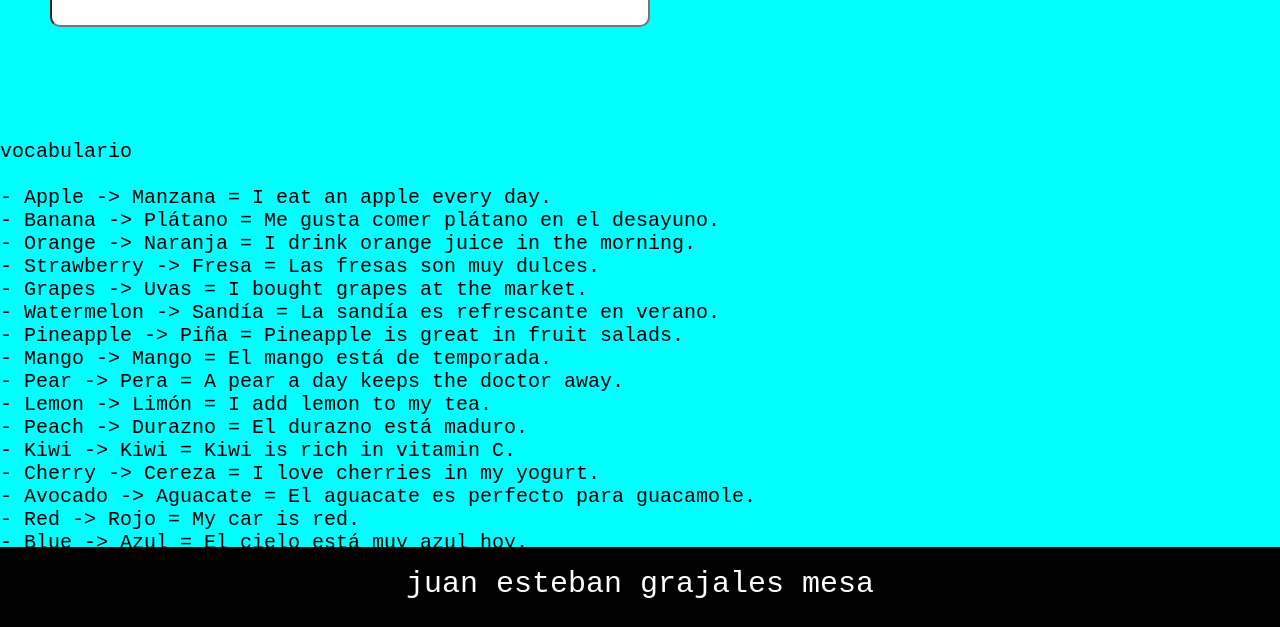
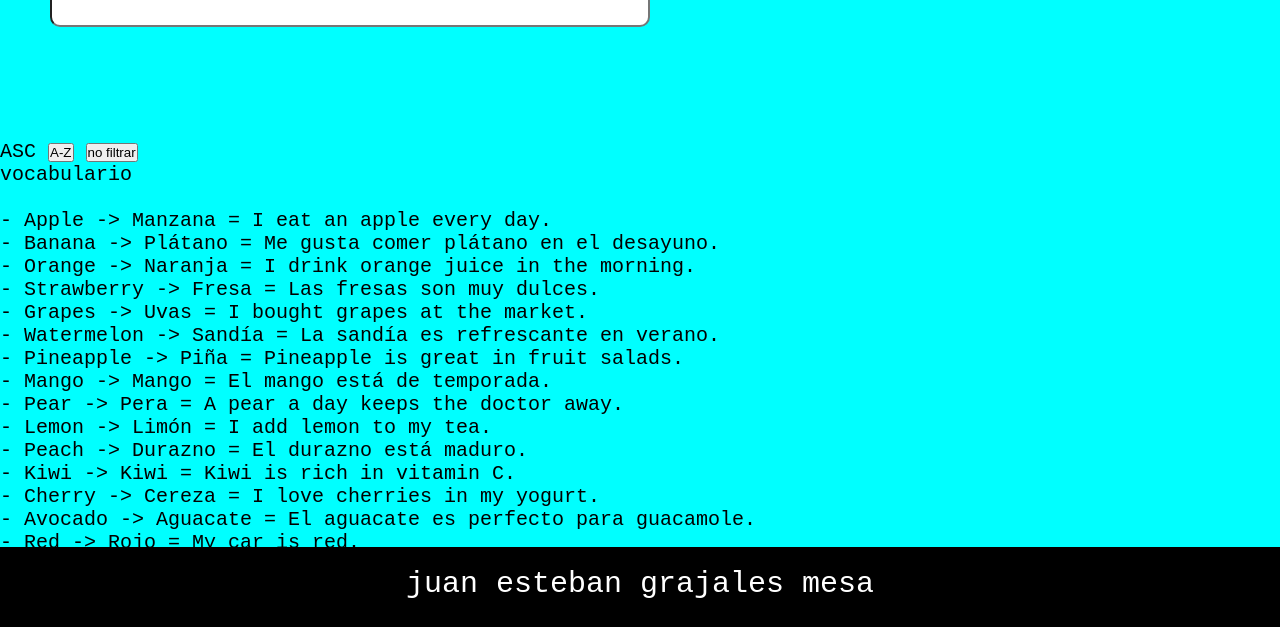
Before and after one commit to juban1234/trabajo-traductor, a plain HTML site: page index.html in a window 1280 px wide. Shown: the part 173-800 px from the top of the page. Drawn offline with Linux system fonts and the light colour scheme.

Commit message:
actulizacion

```diff
--- a/index.html
+++ b/index.html
@@ -31,11 +31,11 @@
 
         </div>
 
-        <div id="filtro">
-
-        </div>
 
         <div id="contenedor2">
+            <label for="A-Z">ASC </label>
+            <input type="button" value="A-Z" id="asendente1">
+            <input type="button" value="no filtrar" id="asendente1">
             <p>vocabulario</p> <br>
             <div id="campo2"></div>
         </div>
--- a/scripts/app.js
+++ b/scripts/app.js
@@ -4,12 +4,15 @@ const contenedorP = document.getElementById('contenedorP')
 const selectorL = document.getElementById('idiomaR')
 const resultado = document.getElementById('resultado')
 const campo2Container = document.getElementById('campo2')
+const asendente1 = document.getElementById('asendente1')
+
 
 // Función para crear las tarjetas
 const makeCard = (character, idioma) => {
     const campo2 = document.createElement('div')
-    campo2.classList.add
+    campo2.id = 'campo2'
 
+    // Crear contenido según el idioma seleccionado
     if (idioma === "es-en") {
         campo2.textContent = ` - ${character.spanish} -> ${character.english} = ${character.example}`
     } else if (idioma === "en-es") {
@@ -19,12 +22,23 @@ const makeCard = (character, idioma) => {
     campo2Container.appendChild(campo2)
 }
 
-// Función para renderizar las tarjetas según el idioma
-const renderCards = (idioma) => {
-    campo2Container.innerHTML = '';
-    const vocabularioIndex = vocabulario.forEach(palabra => makeCard(palabra, idioma))
+// Función para renderizar las tarjetas según el idioma y filtro
+const renderCardsASC = (idioma) => {
+    campo2Container.innerHTML = ''
+    const filtroASC = [...vocabulario].sort((a,b)=>{
+        if (idioma === "es-en") {
+            return a.spanish.localeCompare(b.spanish)
+        }else{
+            return a.english.localeCompare(b.english)
+        }
+    })
 
+    filtroASC.forEach(palabra => makeCard(palabra, idioma))
+}
 
+const renderCards = (idioma) =>{
+    campo2Container.innerHTML = ''
+    vocabulario.forEach(palabra => makeCard(palabra, idioma))
 }
 
 // Función para traducir la palabra ingresada
@@ -38,7 +52,10 @@ const traducir = () => {
     }
 
     // Buscar la palabra en el vocabulario
-    const foundWord = vocabulario.find(item => item.english.toLowerCase() === palabra.toLowerCase() || item.spanish.toLowerCase() === palabra.toLowerCase())
+    const foundWord = vocabulario.find(item =>
+        item.english.toLowerCase() === palabra.toLowerCase() ||
+        item.spanish.toLowerCase() === palabra.toLowerCase()
+    )
 
     if (!foundWord) {
         resultado.textContent = "Palabra no encontrada en el vocabulario."
@@ -49,14 +66,28 @@ const traducir = () => {
 
     // Realizar la traducción según el idioma seleccionado
     if (idiomaSeleccionado === "en-es") {
-        translatedword = foundWord.spanish  // Traducir de inglés a español
+        translatedword = foundWord.spanish
         resultado.textContent = `Traducción de "${palabra}" = ${translatedword}`
     } else if (idiomaSeleccionado === "es-en") {
-        translatedword = foundWord.english  // Traducir de español a inglés
+        translatedword = foundWord.english
         resultado.textContent = `Traducción de "${palabra}" = ${translatedword}`
     }
 }
 
+const orderAsend = () =>{
+    const selectorASC = asendente1.value
+    switch (selectorASC) {
+        case "A-Z":
+            renderCardsASC(selectorL.value);
+            break;
+        case "no filtrar":
+            renderCards(selectorL.value)
+            break;
+
+        default:
+            break;
+    }
+}
 
 // Escuchar el evento de cambio del selector de idioma
 selectorL.addEventListener('change', () => {
@@ -67,5 +98,6 @@ selectorL.addEventListener('change', () => {
 // Ejecutar el código cuando el DOM esté completamente cargado
 window.addEventListener('DOMContentLoaded', () => {
     renderCards(selectorL.value)
+    asendente1.addEventListener('click', orderAsend)
     document.getElementById('bnt-traducir').addEventListener('click', traducir)
 })
--- a/scripts/vocabulario.js
+++ b/scripts/vocabulario.js
@@ -33,20 +33,20 @@ export const vocabulario = [
 
   // Descripciones físicas
   { categoria: "descripcion", english: "Tall", spanish: "Alto/a", example: "He is tall and athletic." },
-  { categoria: "descripcion", english: "Short", spanish: "Bajo/a", example: "She is short but very strong." },
-  { categoria: "descripcion", english: "Thin", spanish: "Delgado/a", example: "He is very thin." },
-  { categoria: "descripcion", english: "Fat", spanish: "Gordo/a", example: "The cat is a little fat." },
-  { categoria: "descripcion", english: "Slim", spanish: "Esbelto/a", example: "She has a slim figure." },
+  { categoria: "descripcion", english: "Short", spanish: "Bajo", example: "She is short but very strong." },
+  { categoria: "descripcion", english: "Thin", spanish: "Delgado", example: "He is very thin." },
+  { categoria: "descripcion", english: "Fat", spanish: "Gordo", example: "The cat is a little fat." },
+  { categoria: "descripcion", english: "Slim", spanish: "Esbelto", example: "She has a slim figure." },
   { categoria: "descripcion", english: "Strong", spanish: "Fuerte", example: "He is strong and can lift heavy weights." },
   { categoria: "descripcion", english: "Weak", spanish: "Débil", example: "I feel weak after the flu." },
-  { categoria: "descripcion", english: "Handsome", spanish: "Guapo/a", example: "The actor is very handsome." },
-  { categoria: "descripcion", english: "Beautiful", spanish: "Hermoso/a", example: "The sunset was beautiful." },
-  { categoria: "descripcion", english: "Attractive", spanish: "Atractivo/a", example: "She's very attractive and charming." },
-  { categoria: "descripcion", english: "Blonde", spanish: "Rubio/a", example: "She has blonde hair." },
-  { categoria: "descripcion", english: "Brunette", spanish: "Moreno/a", example: "He is a tall brunette." },
-  { categoria: "descripcion", english: "Bald", spanish: "Calvo/a", example: "He is bald but looks good." },
-  { categoria: "descripcion", english: "Curly", spanish: "Rizado/a", example: "Her curly hair is beautiful." },
-  { categoria: "descripcion", english: "Straight", spanish: "Lacio/a", example: "He has straight hair." },
+  { categoria: "descripcion", english: "Handsome", spanish: "Guapo", example: "The actor is very handsome." },
+  { categoria: "descripcion", english: "Beautiful", spanish: "Hermoso", example: "The sunset was beautiful." },
+  { categoria: "descripcion", english: "Attractive", spanish: "Atractivo", example: "She's very attractive and charming." },
+  { categoria: "descripcion", english: "Blonde", spanish: "Rubio", example: "She has blonde hair." },
+  { categoria: "descripcion", english: "Brunette", spanish: "Moreno", example: "He is a tall brunette." },
+  { categoria: "descripcion", english: "Bald", spanish: "Calvo", example: "He is bald but looks good." },
+  { categoria: "descripcion", english: "Curly", spanish: "Rizado", example: "Her curly hair is beautiful." },
+  { categoria: "descripcion", english: "Straight", spanish: "Lacio", example: "He has straight hair." },
   { categoria: "descripcion", english: "Eyeglasses", spanish: "Gafas", example: "I wear eyeglasses to read." },
 
   // Habilidades
```
Also changed, not shown: 1 other file.
